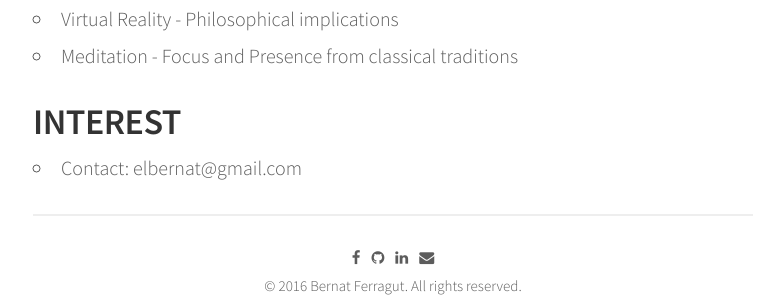
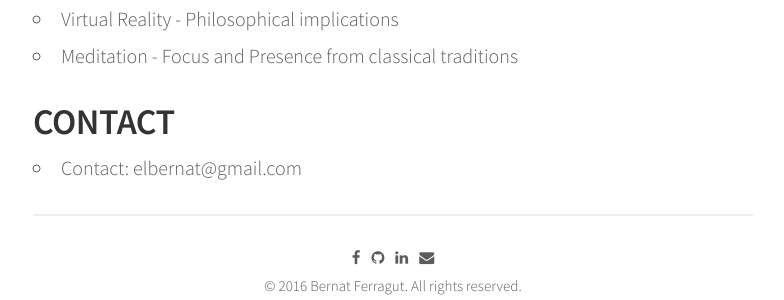
Before and after one commit to bernatferragut/FutureWeb-blog, a Jekyll site: the page built from about.md, in a window 1280 px wide and 900 px high, scrolled down 1522 px. Shown: the part 502-802 px from the top of the window, without its empty margins (247-1031 px from the left). Built offline with Jekyll 4.4.1, drawn with Linux system fonts in a browser that asks for light colours; nearby versions of some CDN libraries.

Commit message:
Update about.md
Contact

```diff
--- a/about.md
+++ b/about.md
@@ -61,6 +61,6 @@ Inspired by [Kiko](http://github.com/gfjaru/Kiko) theme.Powered by [Jekyll](http
 * Virtual Reality - Philosophical implications
 * Meditation - Focus and Presence from classical traditions
 
-## INTEREST
+## CONTACT
 
 * Contact: elbernat@gmail.com
```
